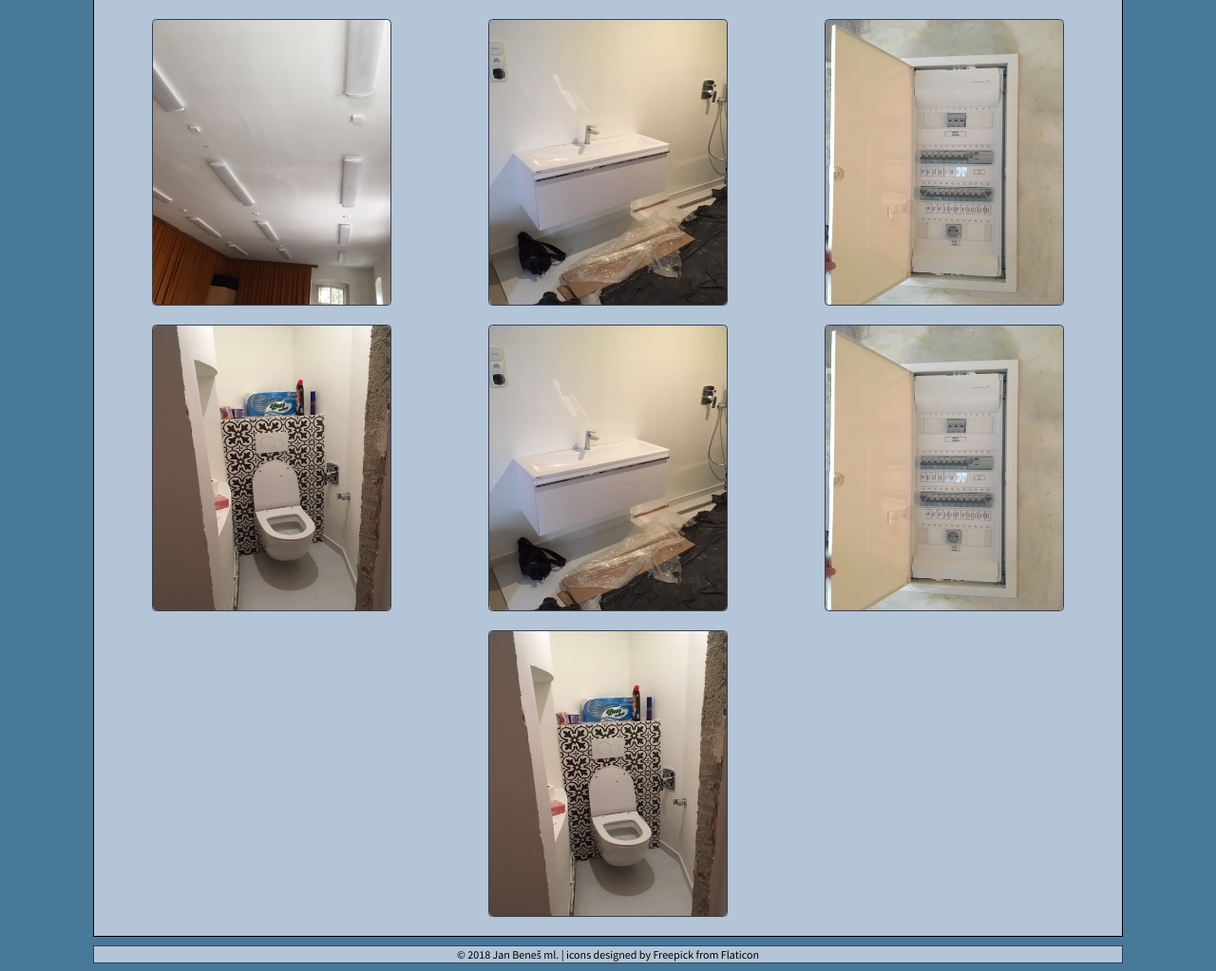
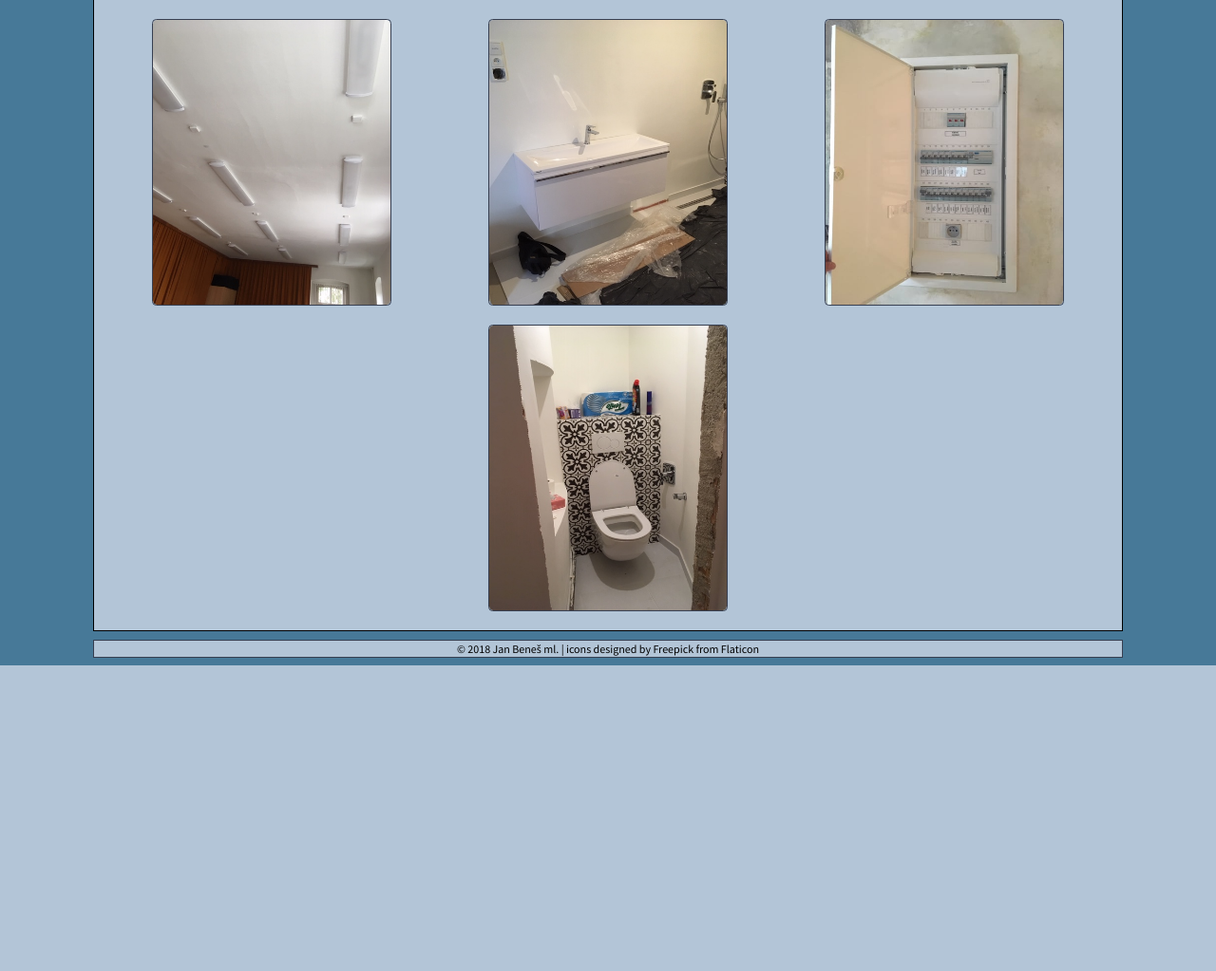
Before and after one commit to LordShedy/janbenes.com, a PHP site: page /prace.php in a window 1280 px wide. Shown: the part 148-1171 px from the top of the page at 95% size. After the commit the page ends 849 px from the top, so only its background shows below. Run offline with PHP 8.4, Linux system fonts and the light colour scheme.

Commit message:
Minor changes

```diff
--- a/certifikaty.php
+++ b/certifikaty.php
@@ -15,11 +15,7 @@ include './parts/nav.php';
         <div class="certifikat">
           <img src="./img/logos/ABB.svg" alt="logo firmy ABB">
           <p class="cert-txt">proškolení s montáži výrobků ABB</p>
-<<<<<<< HEAD
           <p class="cert-href"><a href="http://www117.abb.com/addresselm.asp?thema=5810">lze mě také nalézt zde</a></p>
-=======
-          <p class="cert-href"><a href="http://www117.abb.com/addresselm.asp?thema=5810">Můžete mě nalézt také zde</a><1/p>
->>>>>>> 21bef1d3661acc1392a926fbe0500f602adcf09c
         </div>
         <div class="certifikat">
           <img src="./img/logos/sanswiss.svg" alt="logo firmy SanSwiss">
--- a/css/style.css
+++ b/css/style.css
@@ -141,7 +141,7 @@
           overflow:hidden;
           margin: 10px;
           border-style: solid;
-          border-width: 0.5px;
+          border-width: 1px;
           border-color: #373f51;
       }
       .imagebox > img {
@@ -357,3 +357,29 @@
       }
   /* FOOTER */
 }
+@media print{
+  @page{
+    margin: 1.5cm;
+  }
+  nav, .contactbox-img > img, .skillbox > picture, .cert-href, .certifikat > img {
+    display: none;
+  }
+
+  .skillbox,.skillbox > h3, .cert-txt {
+    margin: 0;
+    padding: 0;
+  }
+  nav,.skillbox,header, .contactbox-img,.imagebox, .certifikat, .certifikat > img {
+    border: 0;
+    border-style: none;
+    border-radius: 0px;
+  }
+  .skillbox{
+      width: auto;
+      height: auto;
+      justify-content: flex-start;
+  }
+  main, footer, .grid{
+    border-style: none;
+  }
+}
--- a/prace.php
+++ b/prace.php
@@ -9,7 +9,6 @@ include './parts/nav.php';
       <div class="carousell">
         <div class="imagebox">
           <img src="./img/examples/svetla.jpg"  alt="fotka svetla">
-<<<<<<< HEAD
         </div>
         <div class="imagebox">
           <img src="./img/examples/umyvadlo.jpg"  alt="fotka umyvadla">
@@ -19,21 +18,6 @@ include './parts/nav.php';
         </div>
         <div class="imagebox">
           <img src="./img/examples/toaleta.jpg"  alt="fotka toalety">
-=======
-          <p></p>
-        </div>
-        <div class="imagebox">
-          <img src="./img/examples/umyvadlo.jpg"  alt="fotka umyvadla">
-          <p></p>
-        </div>
-        <div class="imagebox">
-          <img src="./img/examples/rozvadec.jpg"  alt="fotka rozvadece">
-          <p></p>
-        </div>
-        <div class="imagebox">
-          <img src="./img/examples/toaleta.jpg"  alt="fotka toalety">
-          <p></p>
->>>>>>> 21bef1d3661acc1392a926fbe0500f602adcf09c
         </div>
       </div>
 <?php
```
Also changed, not shown: other parts of css/style.css (+12 -12 lines).
